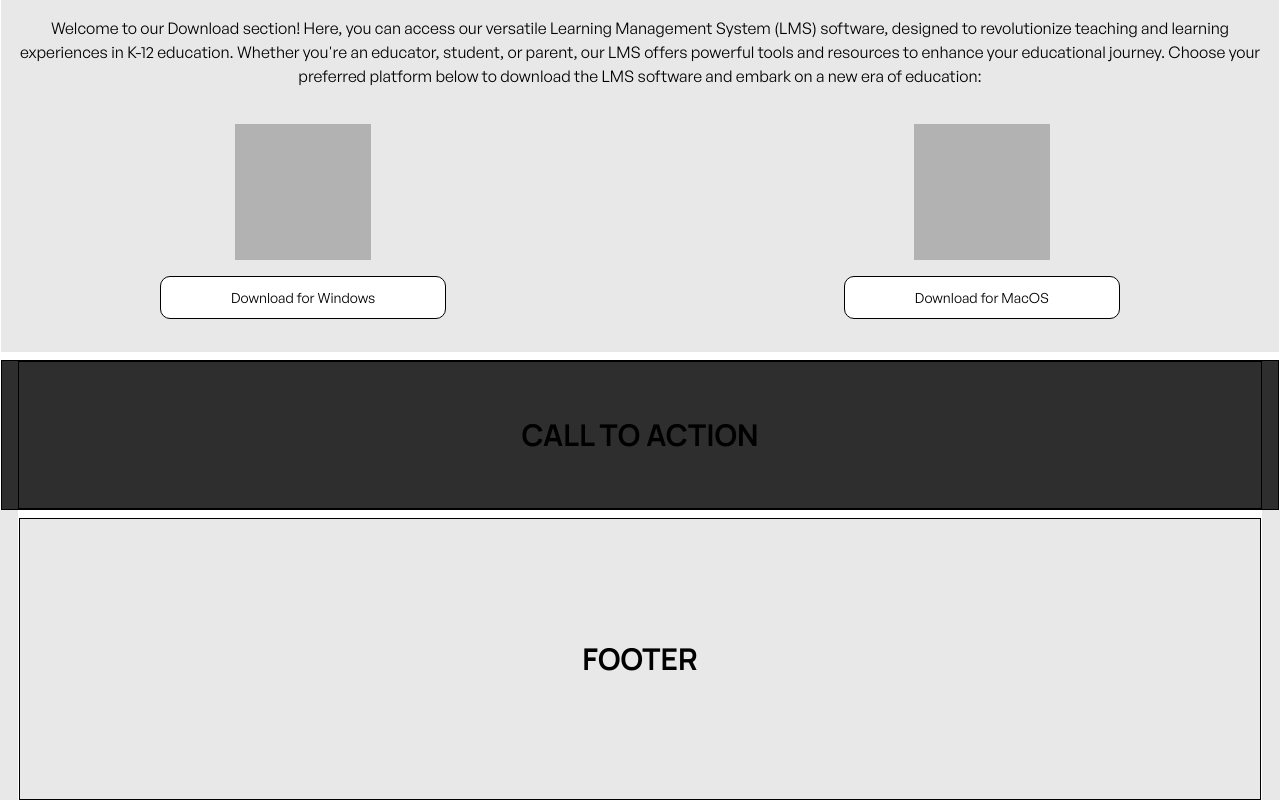
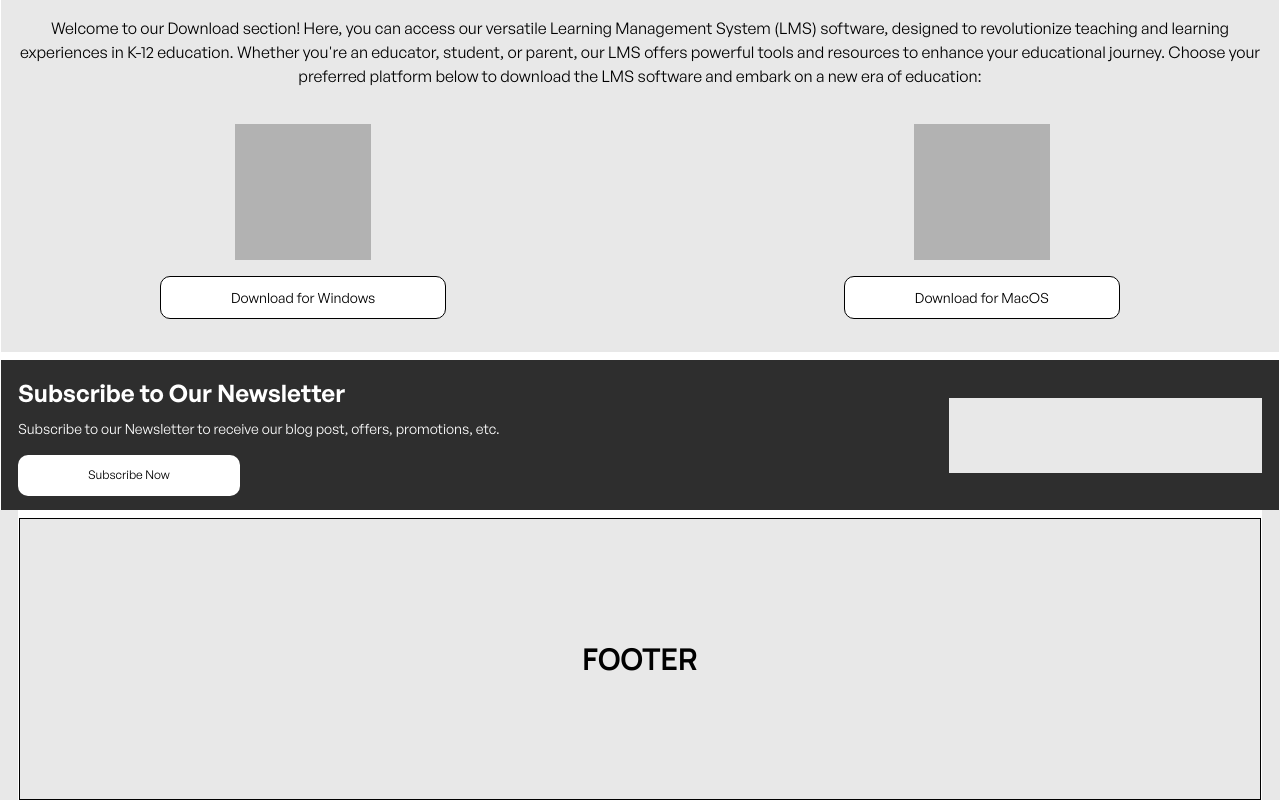
Before and after one commit to AJ1732/capstone_schoolbase_lms, a React (Vite) app: page / in a window 1280 px wide. Shown: the part 3596-4396 px from the top of the page. Built offline with nearby package versions, Linux system fonts and the light colour scheme.

Commit message:
chore: build CTA section

```diff
--- a/src/anatomy/Main/sections/CallToSection.jsx
+++ b/src/anatomy/Main/sections/CallToSection.jsx
@@ -1,10 +1,17 @@
 import React from 'react'
+import { WhiteButton } from '../../../components/Buttons'
 
 const CallToSection = () => {
   return (
-    <section className="full-width content-grid | min-h-[150px] bg-black bg-opacity-80 border border-black">
-      <div className="content | size-full | border border-black flex-center">
-        <h1 className="text-3xl font-bold">CALL TO ACTION</h1>
+    <section className="full-width content-grid | min-h-[150px] bg-black bg-opacity-80">
+      <div className="content | font-generalSans text-white size-full flex justify-between items-center">
+        <div className='flex flex-col items-start justify-center gap-2'>
+          <h4 className='heading'>Subscribe to Our Newsletter</h4>
+          <p className='text-sm'>Subscribe to our Newsletter to receive our blog post, offers, promotions, etc.</p>
+          <WhiteButton className={`text-xs py-[10px] px-10 mt-2`}>Subscribe Now</WhiteButton>
+        </div>
+
+        <div className='w-[313px] h-[75px] bg-light-gray'></div>
       </div>
     </section>
   )
```
